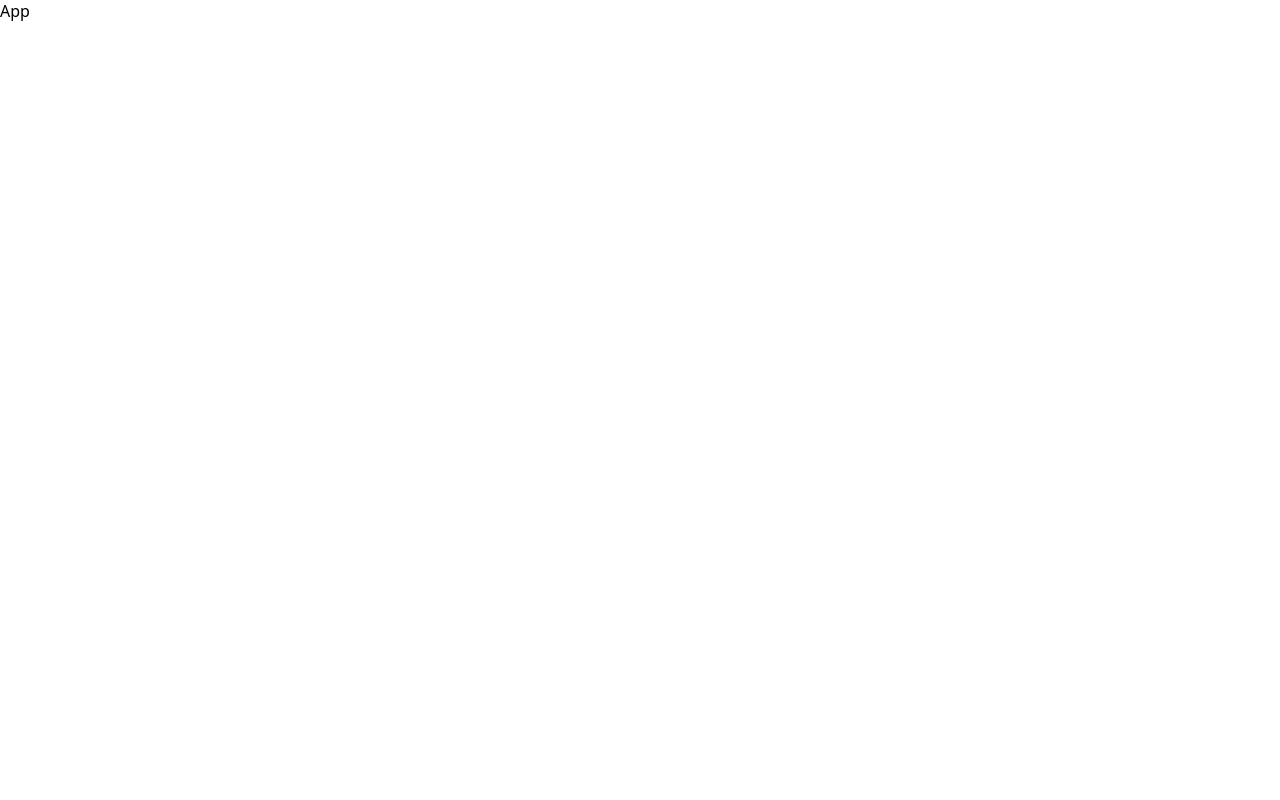
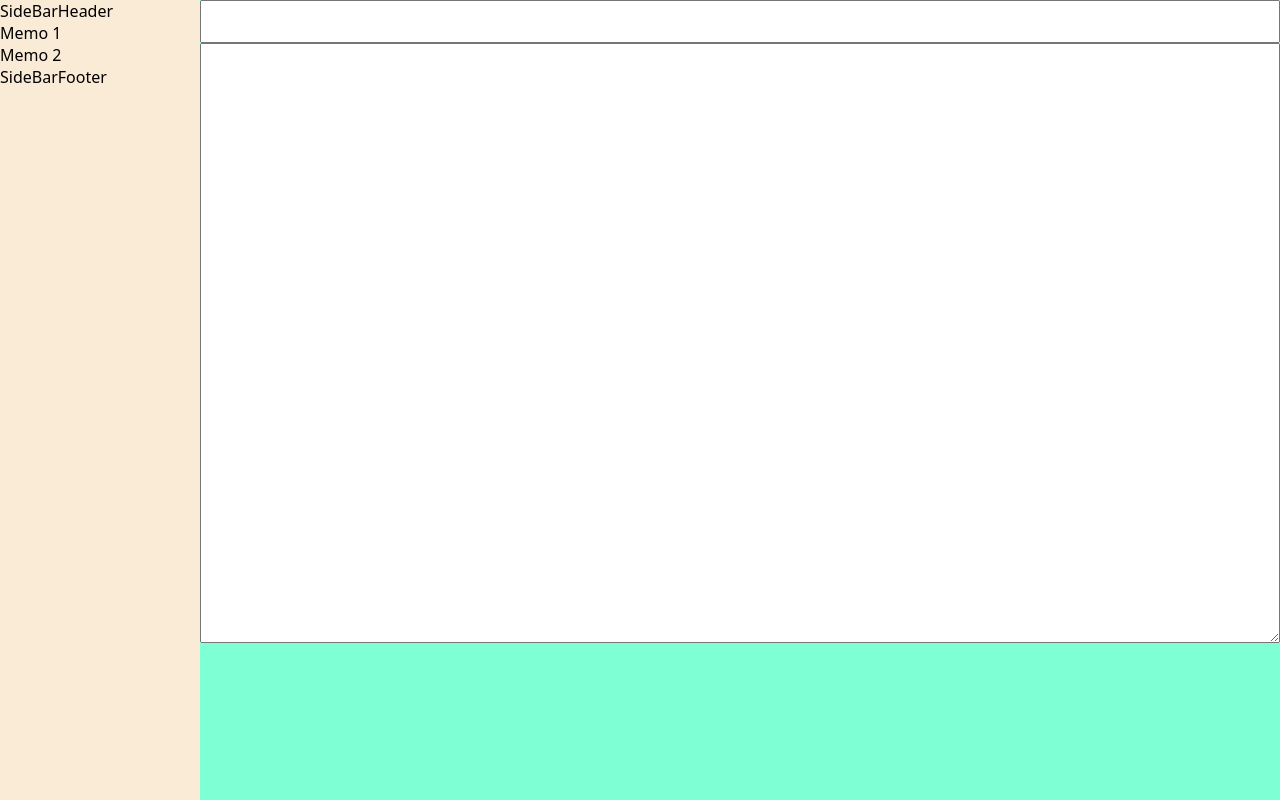
Before and after one commit to kimywann/memo-project, a React (Create React App) app: page / in a window 1280 px wide. Built offline with nearby package versions, Linux system fonts and the light colour scheme.

Commit message:
feat: memo 기본 컴포넌트 구현

```diff
--- a/src/App.css
+++ b/src/App.css
@@ -2,3 +2,26 @@
     display: flex;
     height: 100vh;
 }
+
+.SideBar {
+    background-color: antiquewhite;
+    width: 200px;
+}
+
+.MemoContainer {
+    background-color: aquamarine;
+    flex: 1; /* 컬러 밖의 공간 남은 만큼 영역을 채워줌. */
+}
+
+.MemoContainer__title {
+    width: 100%;
+    box-sizing: border-box;
+    font-size: 2rem;
+}
+
+.MemoContainer__content {
+    width: 100%;
+    min-height: 600px;
+    box-sizing: border-box;
+    font-size: 1.1rem;
+}
--- a/src/App.js
+++ b/src/App.js
@@ -1,7 +1,29 @@
+import { useState } from 'react';
 import './App.css';
+import MemoContainer from './components/MemoContainer';
+import SideBar from './components/SideBar';
 
 function App() {
-    return <div className="App">App</div>;
+    const [memos, setMemos] = useState([
+        {
+            title: 'Memo 1',
+            content: 'This is memo 1',
+            createdAt: 1736261490405,
+            updateAt: 1736261490405,
+        },
+        {
+            title: 'Memo 2',
+            content: 'This is memo 2',
+            createdAt: 1736261531734,
+            updateAt: 1736261531734,
+        },
+    ]);
+    return (
+        <div className="App">
+            <SideBar memos={memos} />
+            <MemoContainer />
+        </div>
+    );
 }
 
 export default App;
--- /dev/null
+++ b/src/components/MemoContainer.js
@@ -0,0 +1,16 @@
+import React from 'react';
+
+function MemoContainer() {
+    return (
+        <div className="MemoContainer">
+            <div>
+                <input type="text" className="MemoContainer__title" />
+            </div>
+            <div>
+                <textarea className="MemoContainer__content" />
+            </div>
+        </div>
+    );
+}
+
+export default MemoContainer;
--- /dev/null
+++ b/src/components/MemoList.js
@@ -0,0 +1,11 @@
+function MemoList({ memos }) {
+    return (
+        <div>
+            {memos.map((memo, index) => (
+                <div key={index}>{memo.title}</div>
+            ))}
+        </div>
+    );
+}
+
+export default MemoList;
--- /dev/null
+++ b/src/components/SideBar.js
@@ -0,0 +1,16 @@
+import React from 'react';
+import MemoList from './MemoList';
+import SideBarHeader from './SideBarHeader';
+import SideBarFooter from './SideBarFooter';
+
+function SideBar({ memos }) {
+    return (
+        <div className="SideBar">
+            <SideBarHeader />
+            <MemoList memos={memos} />
+            <SideBarFooter />
+        </div>
+    );
+}
+
+export default SideBar;
--- /dev/null
+++ b/src/components/SideBarFooter.js
@@ -0,0 +1,7 @@
+import React from 'react';
+
+function SideBarFooter() {
+    return <div className="SideBarFooter">SideBarFooter</div>;
+}
+
+export default SideBarFooter;
--- /dev/null
+++ b/src/components/SideBarHeader.js
@@ -0,0 +1,7 @@
+import React from 'react';
+
+function SideBarHeader() {
+    return <div className="SideBarHeader">SideBarHeader</div>;
+}
+
+export default SideBarHeader;
```
